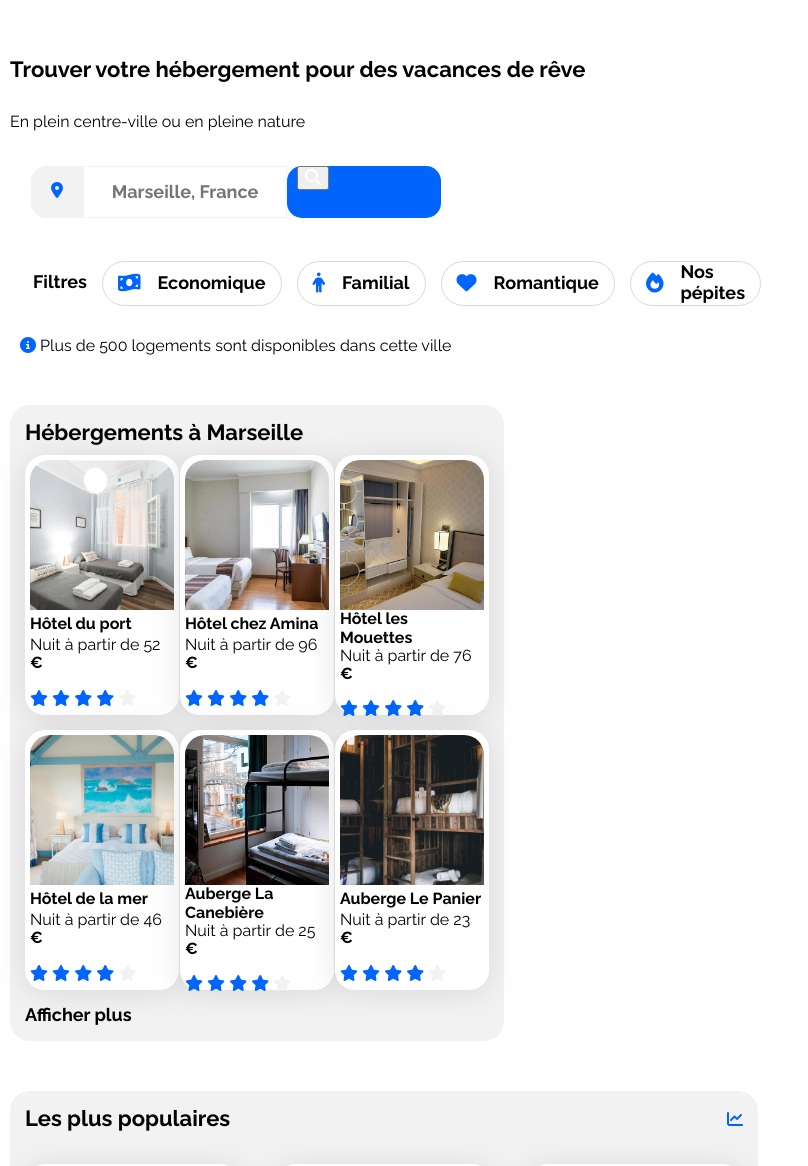
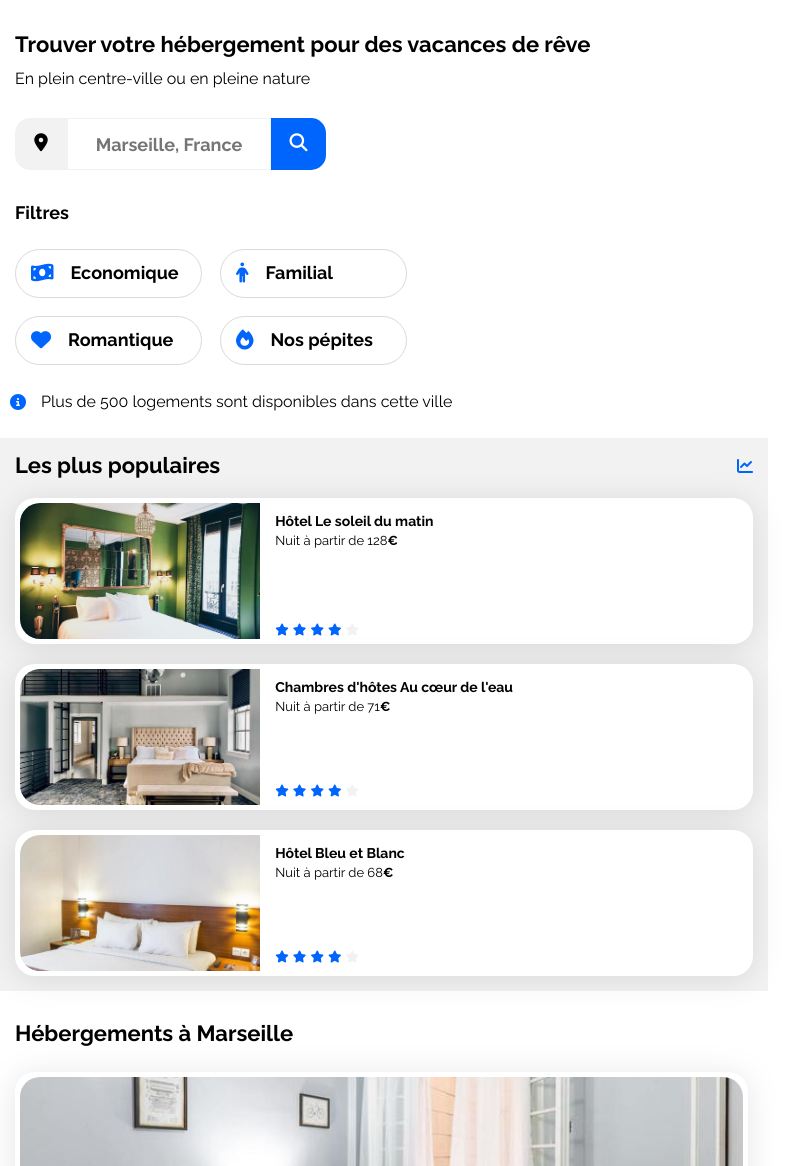
Before and after one commit to PierreThinnes/OpcBooki, a plain HTML site: page index.html in a window 768 px wide. Shown: the part 113-1279 px from the top of the page, 808 px wide, since content can reach past the window. Drawn offline with nearby package versions, Linux system fonts and the light colour scheme.

Commit message:
Version final, W3C ready

```diff
--- a/css/style.css
+++ b/css/style.css
@@ -2,6 +2,10 @@
 * {
     font-family: 'Raleway', sans-serif;
 }
+
+html {display: flex;
+justify-content: center;}
+
 
 :root {
     --main-color: #0065FC;
@@ -13,10 +17,7 @@
     color: var(--main-color);
 }
 
-body {
-    display: flex;
-    justify-content: center;
-}
+
 
 .main-container {
     width: 100%;
@@ -48,6 +49,7 @@ a {
 
 .card-title {
     font-size: 16px;
+    font-weight: 700;
 }
 
 .euro {
@@ -59,10 +61,15 @@ a {
 }
 
 /* Ajout perso */
-
+p {
+    margin: 12px 0px;
+    font-size: 16px;
+    font-weight: 400;
+}
 h1 {
     display: flex;
     font-size: 22px;
+    margin: 0px;
 }
 
 h2 {
@@ -94,6 +101,10 @@ nav {
     box-shadow: 2px 2px 2px 2px rgb(177, 175, 175);
 }
 
+.card-subtitle {
+    font-size: 14px;
+    font-weight: 400;
+}
 
 /* Header */
 
@@ -110,7 +121,7 @@ header {
 .logoBooki {
     align-self: flex-start;
     height: 20px;
-    margin: 30px 50px 30px 18px;
+    margin: 30px 0px 30px 0px;
 }
 
 .menu {
@@ -132,10 +143,10 @@ nav a:hover {
 .search {
     display: flex;
     margin-top: 18px;
-    margin-left: 21px;
     justify-content: flex-start;
     align-items: center;
     margin-bottom: 18px;
+
 }
 
 .search-icon {
@@ -144,11 +155,15 @@ nav a:hover {
     display: flex;
     align-items: center;
     justify-content: center;
-
     background-color: #F2F2F2;
     border: 1px solid #F2F2F2;
     border-radius: 15px 0px 0px 15px;
 
+}
+
+.search-icon i {
+    color: black;
+    font-size: 18px;
 }
 
 .search-text input {
@@ -176,18 +191,17 @@ nav a:hover {
 
 .bouton-mobile {
     visibility: hidden;
-    width: 134px;
     height:52px;
     padding: 0 10px;
-    border-radius: 15px;
-    border: none;
-    cursor: pointer;
+    border-radius: 0px 15px 15px 0;
     background-color: var(--main-color);
-    justify-content: center;
+    border: #0065FC;
+    width: 55px;
 }
 
-.bouton-mobile .fa-solid {
+.bouton-mobile i {
     color: white;
+   font-size: 18px;
 }
 
 
@@ -197,13 +211,12 @@ nav a:hover {
 
 .box-filtre h2 {
     display: flex;
-    margin: 10px 15px 3px 23px;
+    margin: 10px 15px 3px 10px;
     align-items: center;
     font-size: 18px;
 }
 
 .titre-filtre {
-    margin: 100px 10px 5px 5px;
     font-size: 24px;
     font-weight: 700;
 }
@@ -253,10 +266,16 @@ nav a:hover {
 /* info logement */
 
 .information {
-    display: block;
-    margin-block-start:15px;
-    margin-bottom: 50px;
+    display: flex;
+    gap: 15px;
+    align-items: center;
     padding-left: 10px;
+
+}
+
+.information p {
+    font-size: 16px;
+    font-weight: 400;
 }
 
 /****** Hebergements And Populaires ***********/
@@ -266,7 +285,6 @@ nav a:hover {
 }
 
 .hebergements-and-populaires section {
-    background-color: var(--main-bg-color);
     border-radius: 20px;
     padding: 15px;
     box-sizing: border-box;
@@ -277,6 +295,7 @@ nav a:hover {
     width: 66%;
     display: flex;
     flex-direction: column;
+    background-color: #F2F2F2 ;
 }
 
 .les-hebergements {
@@ -297,7 +316,7 @@ nav a:hover {
 
 .partie-hebergements h3 {
     margin-top:0px ;
-    margin-bottom: 0px;
+    margin-bottom: 25px;
     width: 100%;
 }
 
@@ -323,7 +342,7 @@ nav a:hover {
 }
 
 .afficher-plus h2 {
-    margin-top: 0;
+    margin-top: 15px;
     margin-bottom: 0;
 }
 
@@ -333,6 +352,7 @@ nav a:hover {
 /****** Populaires ***********/
 .populaires {
     width: 32%;
+    background-color: #F2F2F2
 }
 
 .populaires-title {
@@ -378,7 +398,7 @@ nav a:hover {
 
 /* Activitées */
 .partie-activites {
-    margin-top: 60px;
+    margin-top: 50px;
 }
 
 .activites img {
@@ -391,9 +411,7 @@ nav a:hover {
 
 .les-activites {
     display: flex;
-    align-items: center;
     justify-content: space-between;
-    flex-wrap: wrap;
 }
 
 .activites {
@@ -405,15 +423,19 @@ nav a:hover {
     display: flex;
     flex-direction: column;
     width: 23%;
+    padding: 0;
 }
 
 .activites h3 {
-    padding: 0 0 15px 0 ;
+    margin-top: 0;
+    padding-left:15px ;
     white-space: nowrap;
 }
 
 .activites h2{
-    margin-bottom:15px;
+    margin: 0;
+    text-align:start ;
+    padding: 5px 12px;
 }
 
 /* footer */
@@ -423,6 +445,7 @@ nav a:hover {
     background: #F2F2F2;
     margin-top: 75px;
     box-sizing: border-box;
+    max-width: 1440px
 }
 
 .footer-list {
@@ -451,18 +474,32 @@ nav a:hover {
 
 /****** Media queries ***********/
 /* Medium devices (tablets, less/equal than 1024px) */
-@media (max-width: 1024px) {
+@media only screen and (min-width: 768px) and (max-width: 1024px) {
+
+
+    /* Filtres */
+
+    .box-filtre {
+        display: block;
+    }
+    .information {
+        margin-bottom: 20px;
+    }
+
+
+    /* hebergement et populaires */
+
     .hebergements-and-populaires {
         flex-direction: column;
+        gap: 20px;
     }
 
-    .hebergements {
+    .partie-hebergements {
         width: 100%;
     }
 
     .populaires {
         width: 100%;
-        margin-top: 50px;
     }
 
     .populaires-cards {
@@ -482,18 +519,21 @@ nav a:hover {
     .populaires-cards .card-subtitle {
         font-size: 13px;
     }
-
-
+    /* activite */
+    .activites img {
+        height: 220px;
+    }
 }
-/* Ajout perso. */
-
 
 
 /* Small devices (phones, less than 768px) */
 @media (max-width: 768px) {
     /* général */
+    html {
+        display: block;
+    }
     .main-container{
-        padding: 10px;
+        padding: 0px;
     }
     /* header */
     header {
@@ -537,6 +577,11 @@ nav a:hover {
         flex-wrap: nowrap;
     }
 
+    /* Introduction */
+    .introduction{
+        padding-left: 15px;
+    }
+
 /* search parti */
 
     .search-icon {
@@ -551,4 +596,94 @@ nav a:hover {
 
         visibility: visible;
     }
+    .box-filtre {
+        display: block;
+        padding-left: 15px;
+    }
+    .list-filtre {
+    flex-wrap: wrap;
+    height:auto;
+    gap: 18px;
+    max-width: 410px;
+    }
+    .filtre {
+        min-width: 155px;
+        height: 35px;
+    }
+    .box-filtre h2 {
+        margin: 15px 0 0 0
+    }
+
+/* information */
+
+.information {
+    margin-bottom: 15px;
 }
+
+/* hebergement et populaires */
+.hebergements-and-populaires section {
+    border-radius: 0;
+}
+.partie-hebergements {
+    background-color:white;
+}
+.populaires {
+    width: 100%;
+    background-color: #F2F2F2;
+}
+
+/* hebergement */
+
+.hebergements-and-populaires{
+    flex-direction: column-reverse;
+    gap: 15px;
+}
+
+.partie-hebergements {
+    width: 100%;
+
+}
+
+.les-hebergements {
+    flex-direction: column;
+}
+.partie-hebergements figure
+{
+    display: block;
+    width: 98%;
+}
+/* populaires */
+
+.populaires-cards .card {
+    margin-top: 20px;
+}
+.populaires-cards {
+    flex-direction: column;
+}
+.populaires-cards a {
+    width: 100%;
+}
+/* activite */
+
+.les-activites{
+    flex-direction: column;
+    gap: 15px;
+    align-items: center;
+
+}
+.activites .card{
+    width: 90%;
+}
+
+/* footer */
+.section-footer{
+    flex-direction: column;
+}
+.footer-list{
+    width: 100%;
+    padding: 20px;
+}
+.activites img {
+    height: 150px;
+}
+}
--- a/index.html
+++ b/index.html
@@ -19,7 +19,6 @@
 
 <body>
     <div class="main-container">
-
         <header>
             <a href="index.html"><img src="images/logo/Booki.png" alt="Logo Booki" class="logoBooki"></a>
             <nav>
@@ -47,11 +46,9 @@
                             <div class="search-button">
                                 <input type="submit" value="Rechercher">
                             </div>
-                            <div class="bouton-mobile">
-                                <button type="submit">
+                            <button type="submit" class="bouton-mobile">
                                     <i class="fa-solid fa-magnifying-glass"></i>
                             </button>
-                            </div>
                         </form>
                 </div>
 
@@ -67,7 +64,7 @@
 
                 <div class="information">
                     <i class="fa-solid fa-circle-info"></i>
-                    <span>Plus de 500 logements sont disponibles dans cette ville</span>
+                    <p>Plus de 500 logements sont disponibles dans cette ville</p>
                 </div>
             </section>
 <!-- Hébergement -->
@@ -77,8 +74,11 @@
                         <div class="hebergements-title">
                             <h3>Hébergements à Marseille</h3>
                         </div>
-                        <a href="#" class="les-hebergements">
+                        <!-- je tente -->
+                        <div class="les-hebergements">
+
                             <figure class="card">
+                                <a href="#">
                                     <img
                                     class="hebergements-image"
                                     src="images/hebergements/fred-kleber.jpg"
@@ -86,7 +86,7 @@
                                     />
                                     <figcaption>
                                         <h3 class="card-title">Hôtel du port</h3>
-                                    <p>Nuit à partir de 52 <strong>€</strong></p>
+                                        <p class="card-subtitle">Nuit à partir de 52 <strong>€</strong></p>
                                         <div class="card-rating">
                                             <i class="fa-solid fa-star"></i>
                                             <i class="fa-solid fa-star"></i>
@@ -95,9 +95,12 @@
                                             <i class="fa-solid fa-star neutral-star"></i>
                                         </div>
                                     </figcaption>
+                                </a>
                             </figure>
 
+
                             <figure class="card">
+                                <a href="#">
                                     <img
                                     class="hebergements-image"
                                     src="images/hebergements/febrian-zakaria.jpg"
@@ -106,7 +109,7 @@
 
                                     <figcaption>
                                         <h3 class="card-title">Hôtel chez Amina</h3>
-                                    <p>Nuit à partir de 96 <strong>€</strong></p>
+                                        <p class="card-subtitle">Nuit à partir de 96 <strong>€</strong></p>
                                         <div class="card-rating">
                                             <i class="fa-solid fa-star"></i>
                                             <i class="fa-solid fa-star"></i>
@@ -115,9 +118,11 @@
                                             <i class="fa-solid fa-star neutral-star"></i>
                                         </div>
                                 </figcaption>
+                                </a>
                             </figure>
 
                             <figure class="card">
+                                <a href="#">
                                     <img
                                     class="hebergements-image"
                                     src="images/hebergements/reisetopia.jpg"
@@ -126,7 +131,7 @@
 
                                 <figcaption>
                                     <h3 class="card-title">Hôtel les Mouettes</h3>
-                                    <p>Nuit à partir de 76 <strong>€</strong></p>
+                                    <p class="card-subtitle">Nuit à partir de 76 <strong>€</strong></p>
                                     <div class="card-rating">
                                         <i class="fa-solid fa-star"></i>
                                         <i class="fa-solid fa-star"></i>
@@ -135,9 +140,11 @@
                                         <i class="fa-solid fa-star neutral-star"></i>
                                     </div>
                                 </figcaption>
+                                </a>
                             </figure>
 
                             <figure class="card">
+                                <a href="#">
                                     <img
                                     class="hebergements-image"
                                     src="images/hebergements/annie-spratt.jpg"
@@ -146,7 +153,7 @@
 
                                 <figcaption>
                                     <h3 class="card-title">Hôtel de la mer</h3>
-                                    <p>Nuit à partir de 46 <strong>€</strong></p>
+                                    <p class="card-subtitle">Nuit à partir de 46 <strong>€</strong></p>
                                     <div class="card-rating">
                                         <i class="fa-solid fa-star"></i>
                                         <i class="fa-solid fa-star"></i>
@@ -155,9 +162,11 @@
                                         <i class="fa-solid fa-star neutral-star"></i>
                                     </div>
                                 </figcaption>
+                            </a>
                             </figure>
 
                             <figure class="card">
+                                <a href="#">
                                     <img
                                     class="hebergements-image"
                                     src="images/hebergements/marcus-loke.jpg"
@@ -166,7 +175,7 @@
 
                                 <figcaption>
                                     <h3 class="card-title">Auberge La Canebière</h3>
-                                    <p>Nuit à partir de 25 <strong>€</strong></p>
+                                    <p class="card-subtitle">Nuit à partir de 25 <strong>€</strong></p>
                                     <div class="card-rating">
                                         <i class="fa-solid fa-star"></i>
                                         <i class="fa-solid fa-star"></i>
@@ -175,9 +184,11 @@
                                         <i class="fa-solid fa-star neutral-star"></i>
                                     </div>
                                 </figcaption>
+                                </a>
                             </figure>
 
                             <figure class="card">
+                                <a href="#">
                                     <img
                                     class="hebergements-image"
                                     src="images/hebergements/nicate-lee.jpg"
@@ -186,7 +197,7 @@
 
                                     <figcaption>
                                         <h3 class="card-title">Auberge Le Panier</h3>
-                                    <p>Nuit à partir de 23 <strong>€</strong></p>
+                                        <p class="card-subtitle">Nuit à partir de 23 <strong>€</strong></p>
                                     <div class="card-rating">
                                         <i class="fa-solid fa-star"></i>
                                         <i class="fa-solid fa-star"></i>
@@ -195,11 +206,13 @@
                                         <i class="fa-solid fa-star neutral-star"></i>
                                      </div>
                                     </figcaption>
+                                </a>
                             </figure>
+
                                 <div class="afficher-plus">
                                 <h2>Afficher plus</h2>
                                 </div>
-                        </a>
+                        </div>
 
 
                     </article>
@@ -318,35 +331,32 @@
 
 
         </main>
-        <footer>
-            <section>
-                <div class="section-footer">
+    </div>
+        <footer class="section-footer">
                 <div class="footer-list">
                     <h3>A propos</h3>
                         <ul class="info-list">
-                            <li><a href="#"></a>Fonctionnement du site</li>
-                            <li><a href="#"></a>Conditions générales</li>
-                            <li><a href="#"></a>Données et confidentialité</li>
+                        <li><a href="#">Fonctionnement du site</a></li>
+                        <li><a href="#">Conditions générales</a></li>
+                        <li><a href="#">Données et confidentialité</a></li>
                         </ul>
                 </div>
                 <div class="footer-list">
                     <h3>Nos hébergements</h3>
                         <ul class="info-list">
-                            <li><a href="#"></a>Charte de qualité</li>
-                            <li><a href="#"></a> Proposer votre Hôtel</li>
+                        <li><a href="#">Charte de qualité</a></li>
+                        <li><a href="#"> Proposer votre Hôtel</a></li>
                         </ul>
                 </div>
                 <div class="footer-list">
                     <h3>Assistance</h3>
                     <ul class="info-list">
-                        <li><a href="#"></a>Centre d'aide</li>
-                        <li><a href="#"></a>Nous contacter</li>
+                    <li><a href="#">Centre d'aide</a></li>
+                    <li><a href="#">Nous contacter</a></li>
                     </ul>
                 </div>
-                </div>
-            </section>
         </footer>
-    </div>
+
 </body>
 
 </html>
```
Lines whose indentation alone changed are shown as unchanged.
